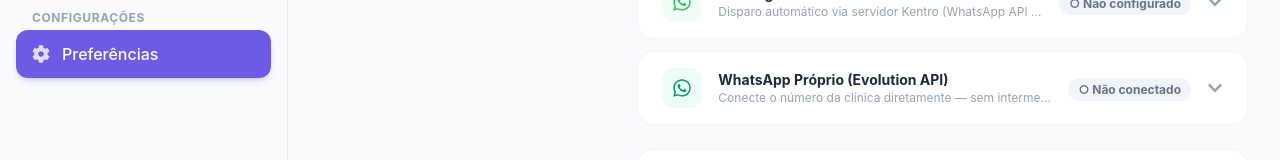
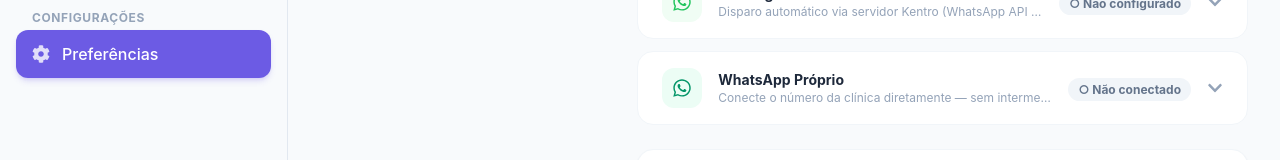
Before and after one commit to mateusdev2311/front-sisagenda, a React (Vite) app: page /settings in a window 1280 px wide. Shown: the part 566-726 px from the top of the page. Built offline with nearby package versions, Linux system fonts and the light colour scheme; no server answers; sample sign-in values are in the browser's storage.

Commit message:
fix: alteração em texto

```diff
--- a/src/pages/SettingsPage.jsx
+++ b/src/pages/SettingsPage.jsx
@@ -476,7 +476,7 @@ const SettingsPage = () => {
                             badge={<StatusBadge configured={!!integrationId} label={integrationId ? 'Configurado' : 'Não configurado'} />}
                             defaultOpen={false}
                             disabled={!!waInstance}
-                            disabledMessage="A integração via WhatsApp Próprio (Evolution API) já está ativa. Desconecte-a primeiro para usar o Kentro e evitar disparos duplicados."
+                            disabledMessage="A integração via WhatsApp Próprio já está ativa. Desconecte-a primeiro para usar o Kentro e evitar disparos duplicados."
                         >
                             <div className="space-y-4 pt-2">
                                 {/* Nome */}
@@ -607,7 +607,7 @@ const SettingsPage = () => {
                                     <FaWhatsapp className="text-emerald-600 text-xl" />
                                 </div>
                             }
-                            title="WhatsApp Próprio (Evolution API)"
+                            title="WhatsApp Próprio"
                             subtitle="Conecte o número da clínica diretamente — sem intermediários"
                             badge={
                                 waInstance
```
